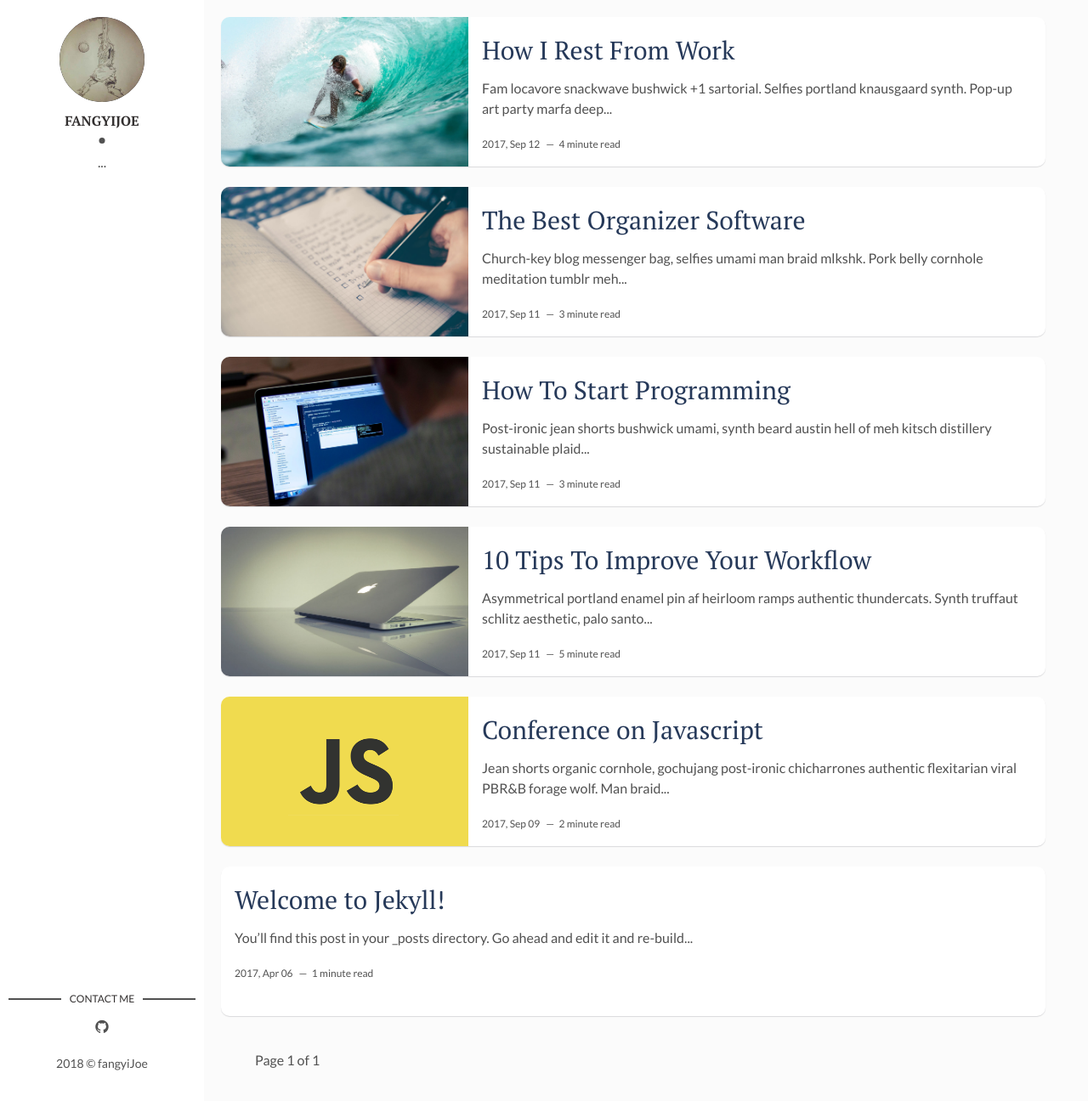
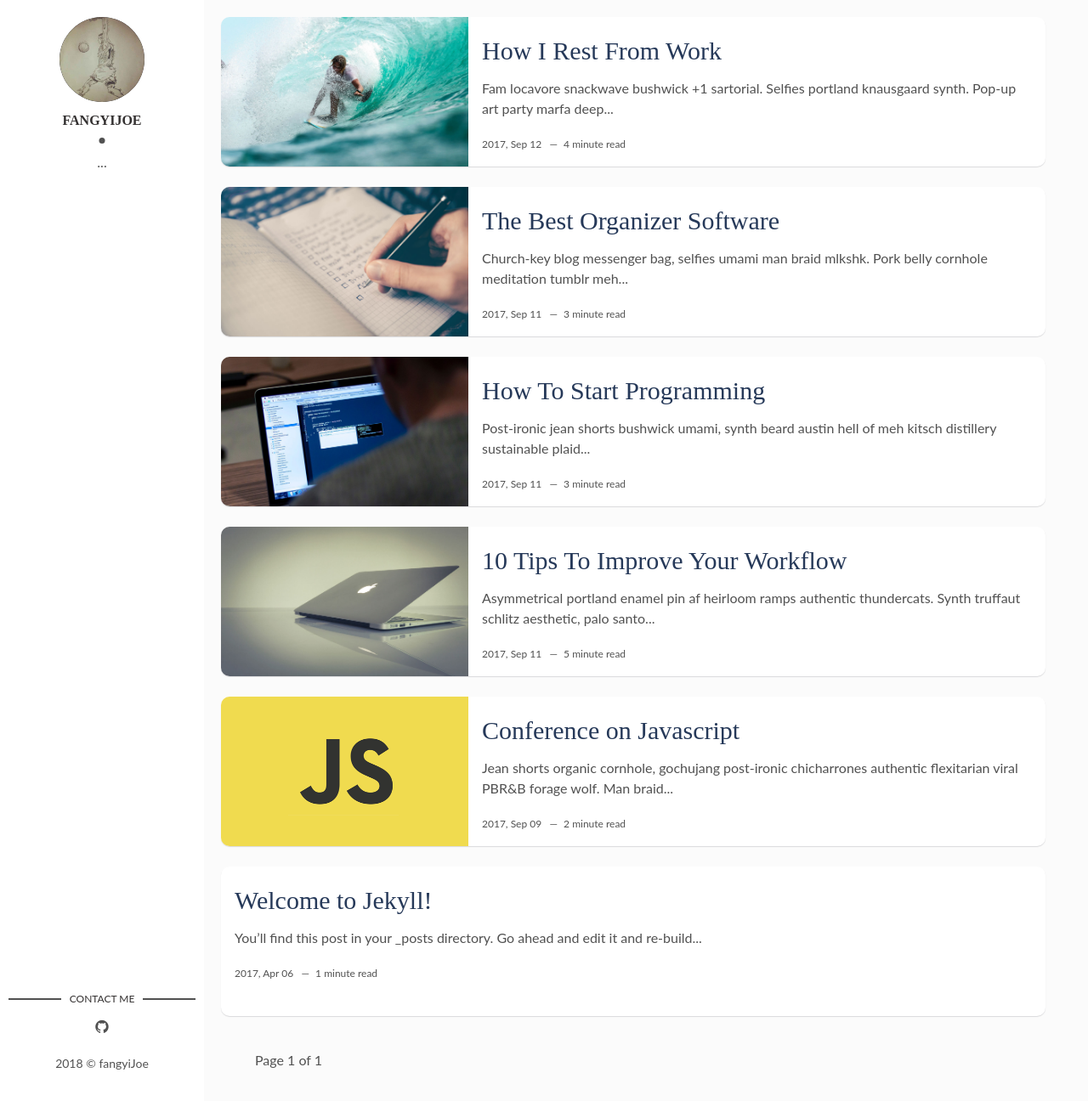
Before and after one commit to csy-fangyi/csy-fangyi.github.io, a Jekyll site: the page built from index.html, in a window 1280 px wide and 1296 px high. Shown: the whole window at 85% size. Built offline with Jekyll 4.4.1, drawn with Linux system fonts in a browser that asks for light colours; the list of posts is cut into pages by our own code.

Commit message:
delete google fonts

```diff
--- a/_includes/head.html
+++ b/_includes/head.html
@@ -74,18 +74,12 @@
 	<meta name="viewport" content="width=device-width, initial-scale=1, maximum-scale=1">
 	<meta property="og:image" content="">
 	<link rel="shortcut icon" href="{{ "/assets/img/favicon/favicon.ico" | prepend: site.baseurl }}" type="image/x-icon">
-	<link rel="apple-touch-icon" href="{{ "/assets/img/favicon/apple-touch-icon.png" | prepend: site.baseurl }}">
-	<link rel="apple-touch-icon" sizes="72x72" href="{{ "/assets/img/favicon/apple-touch-icon-72x72.png" | prepend: site.baseurl }}">
-	<link rel="apple-touch-icon" sizes="114x114" href="{{ "/assets/img/favicon/apple-touch-icon-114x114.png" | prepend: site.baseurl }}">
 	<!-- Chrome, Firefox OS and Opera -->
 	<meta name="theme-color" content="#263959">
 	<!-- Windows Phone -->
 	<meta name="msapplication-navbutton-color" content="#263959">
 	<!-- iOS Safari -->
 	<meta name="apple-mobile-web-app-status-bar-style" content="#263959">
-	<!-- Google Fonts -->
-	<link href="https://fonts.googleapis.com/css?family=PT+Serif:400,700" rel="stylesheet">
-	<link href="https://fonts.googleapis.com/css?family=Lato:300,400,700" rel="stylesheet">
 	<!-- Font Awesome -->
 	<link rel="stylesheet" href="{{ "/assets/fonts/font-awesome/css/font-awesome.min.css" | prepend: site.baseurl }}">
 	<!-- Styles -->
```
Also changed, not shown: assets/img/favicon/favicon.ico (added).
